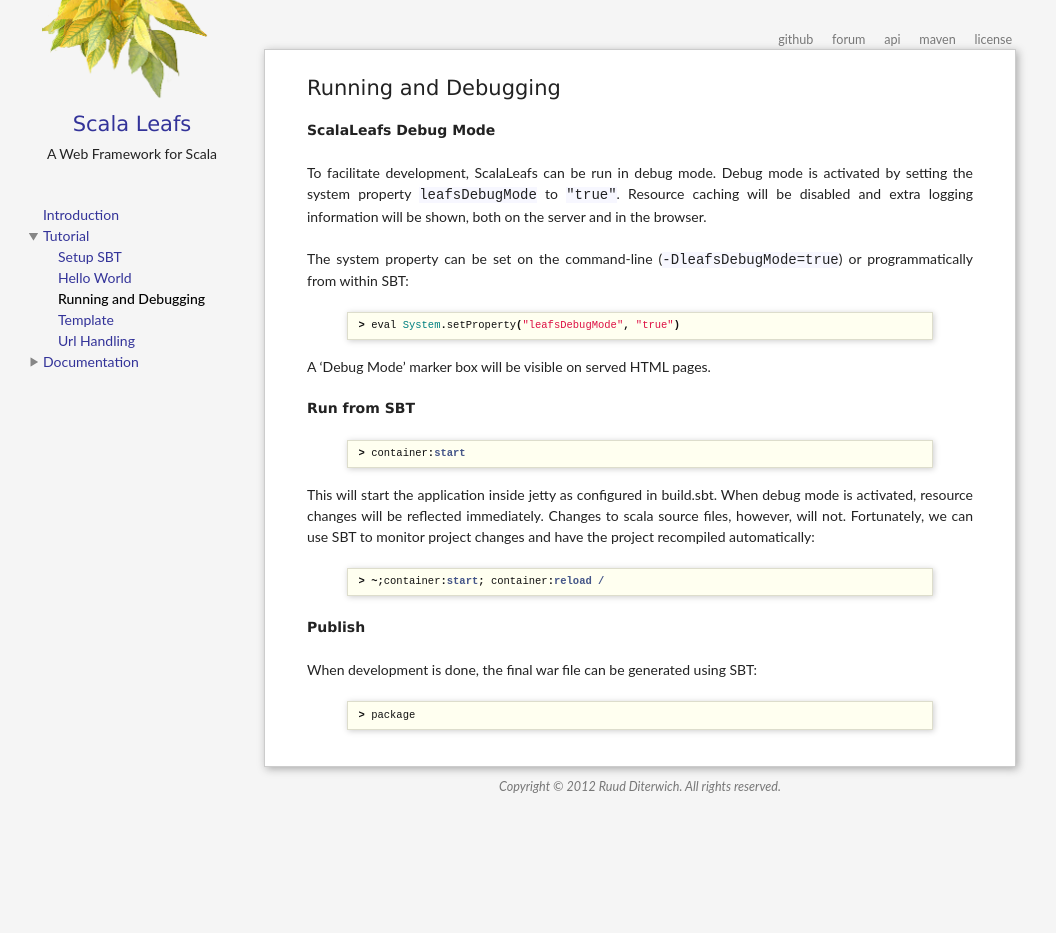
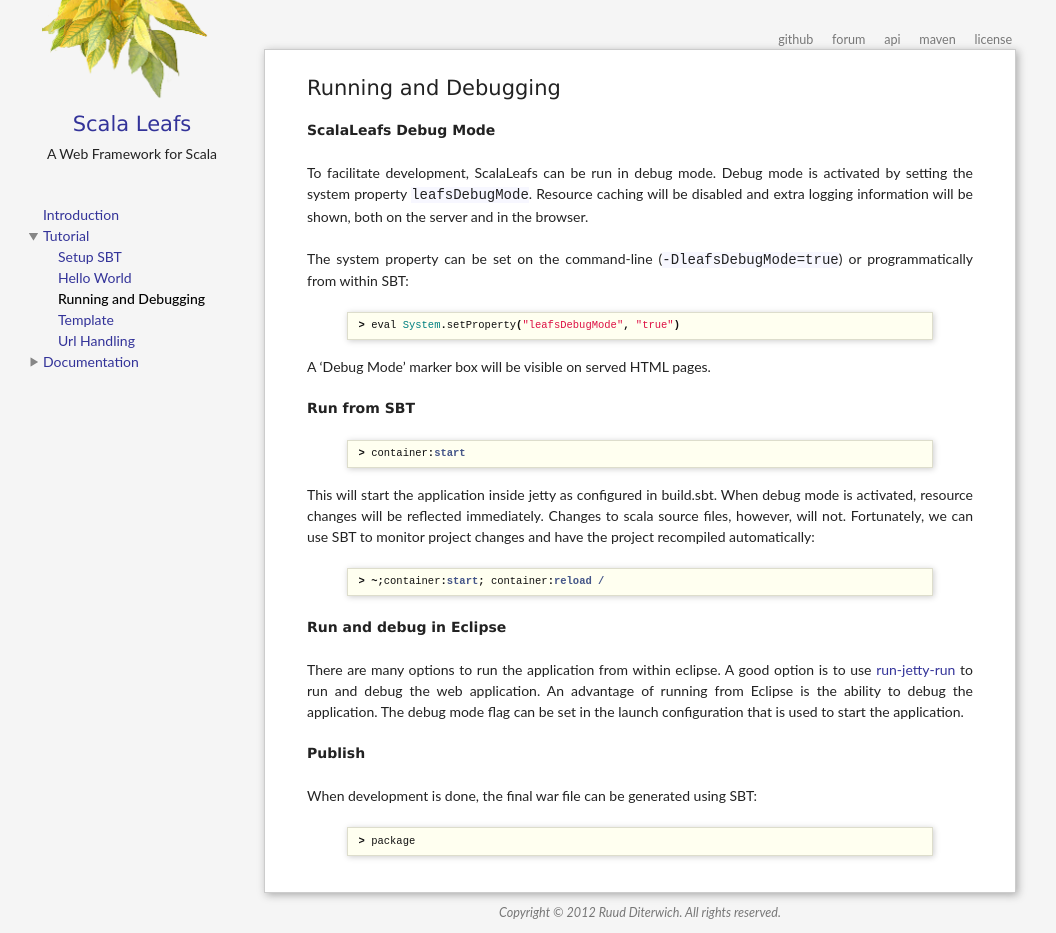
Before and after one commit to scalastuff/scalaleafs, a Jekyll site: the page built from running-debugging.md, in a window 1280 px wide. Shown: the whole page, without its empty margins (0-1056 px from the left). Built offline with Jekyll 4.4.1, drawn with Linux system fonts in a browser that asks for light colours; before the commit the page ends 900 px from its top, so only the background shows below that.

Commit message:
Updated running-debugging.md

```diff
--- a/running-debugging.md
+++ b/running-debugging.md
@@ -5,7 +5,7 @@
 
 ## ScalaLeafs Debug Mode
 
-To facilitate development, ScalaLeafs can be run in debug mode. Debug mode is activated by setting the system property `leafsDebugMode` to `"true"`. Resource caching will be disabled and extra logging information will be shown, both on the server and in the browser.
+To facilitate development, ScalaLeafs can be run in debug mode. Debug mode is activated by setting the system property `leafsDebugMode`. Resource caching will be disabled and extra logging information will be shown, both on the server and in the browser.
 
 The system property can be set on the command-line (`-DleafsDebugMode=true`) or programmatically from within SBT:
 
@@ -27,6 +27,10 @@
 > ~;container:start; container:reload /
 {% endhighlight %}
 
+## Run and debug in Eclipse
+
+There are many options to run the application from within eclipse. A good option is to use [run-jetty-run](http://code.google.com/p/run-jetty-run/) to run and debug the web application. An advantage of running from Eclipse is the ability to debug the application. The debug mode flag can be set in the launch configuration that is used to start the application.
+
 ## Publish
 
 When development is done, the final war file can be generated using SBT:
```
